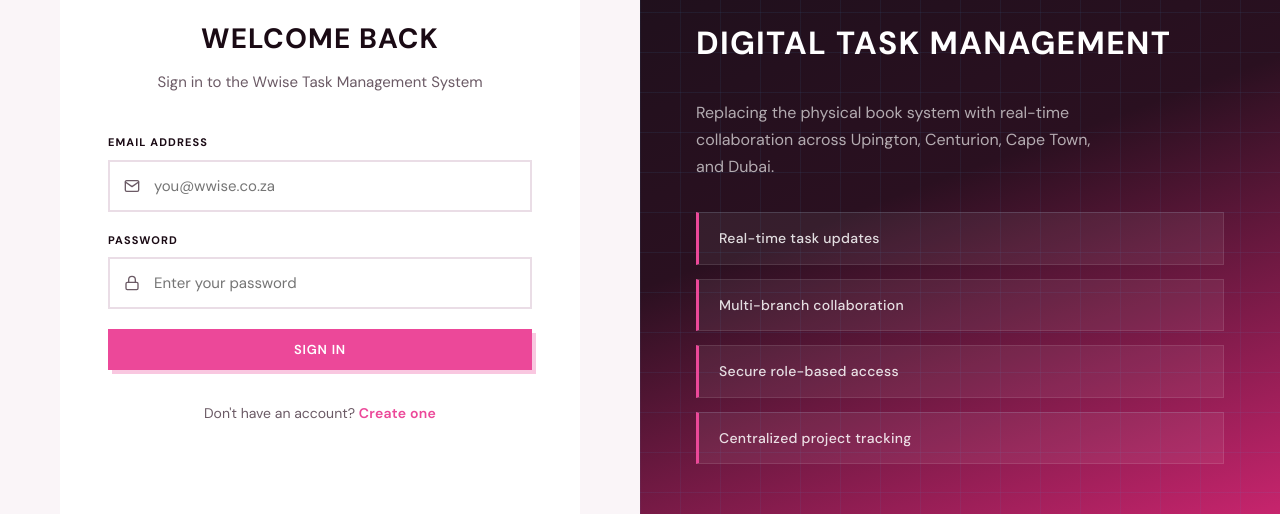
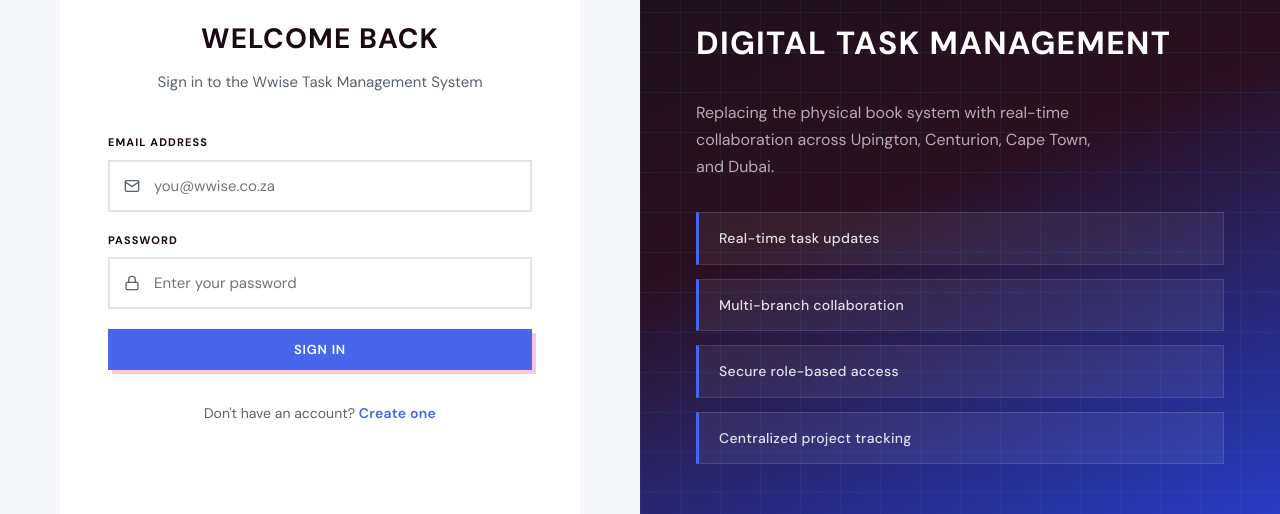
Before and after one commit to itsvandri06/wwise-tms, a React (Vite) app: page /login in a window 1280 px wide. Shown: the part 228-742 px from the top of the page. Built offline with nearby package versions, Linux system fonts and the light colour scheme; no server answers.

Commit message:
Refactor index.css to WWISE theme

```diff
--- a/src/index.css
+++ b/src/index.css
@@ -3,28 +3,28 @@
 
 :root {
   /* Pink primary */
-  --primary: #ec4899;
-  --primary-dark: #db2777;
-  --primary-light: rgba(236, 72, 153, 0.1);
-  --accent: #f472b6;
-  --accent-dark: #ec4899;
+  --primary: #4866ec;
+  --primary-dark: #2742db;
+  --primary-light: rgba(72, 148, 236, 0.1);
+  --accent: #7290f4;
+  --accent-dark: #488aec;
 
   /* Surfaces */
-  --bg: #faf5f8;
+  --bg: #f5f7fa;
   --surface: #ffffff;
-  --surface-hover: #fdf2f8;
+  --surface-hover: #f2f7fd;
   --sidebar-bg: #18101a;
   --sidebar-border: rgba(255, 255, 255, 0.08);
 
   /* Text */
   --text-primary: #1a0a14;
-  --text-muted: #6b5a65;
+  --text-muted: #5a626b;
   --text-on-dark: rgba(255, 255, 255, 0.85);
   --text-on-dark-muted: rgba(255, 255, 255, 0.45);
 
   /* Borders & effects */
-  --border: #eadde6;
-  --border-strong: #ec4899;
+  --border: #dde4ea;
+  --border-strong: #486eec;
   --danger: #dc2626;
   --success: #059669;
   --warning: #d97706;
@@ -37,8 +37,8 @@
   --radius-avatar: 50%;
   --icon-circle-border: 2px dotted;
 
-  --shadow: 4px 4px 0 rgba(236, 72, 153, 0.1);
-  --shadow-lg: 8px 8px 0 rgba(236, 72, 153, 0.14);
+  --shadow: 4px 4px 0 rgba(72, 143, 236, 0.1);
+  --shadow-lg: 8px 8px 0 rgba(72, 143, 236, 0.14);
   --font: 'DM Sans', system-ui, -apple-system, sans-serif;
 }
 
@@ -103,12 +103,12 @@ h1, h2, h3, h4, h5, h6 {
 .btn-primary:hover:not(:disabled) {
   background: var(--primary-dark);
   transform: translate(-1px, -1px);
-  box-shadow: 5px 5px 0 rgba(236, 72, 153, 0.35);
+  box-shadow: 5px 5px 0 rgba(72, 138, 236, 0.35);
 }
 
 .btn-primary:active:not(:disabled) {
   transform: translate(2px, 2px);
-  box-shadow: 2px 2px 0 rgba(236, 72, 153, 0.2);
+  box-shadow: 2px 2px 0 rgba(72, 116, 236, 0.2);
 }
 
 .btn-secondary {
@@ -149,9 +149,9 @@ h1, h2, h3, h4, h5, h6 {
 }
 
 .status-in-progress {
-  background: rgba(236, 72, 153, 0.1);
-  color: #db2777;
-  border-color: rgba(236, 72, 153, 0.3);
+  background: rgba(72, 110, 236, 0.1);
+  color: #2766db;
+  border-color: rgba(72, 129, 236, 0.3);
 }
 
 .status-completed {
```
